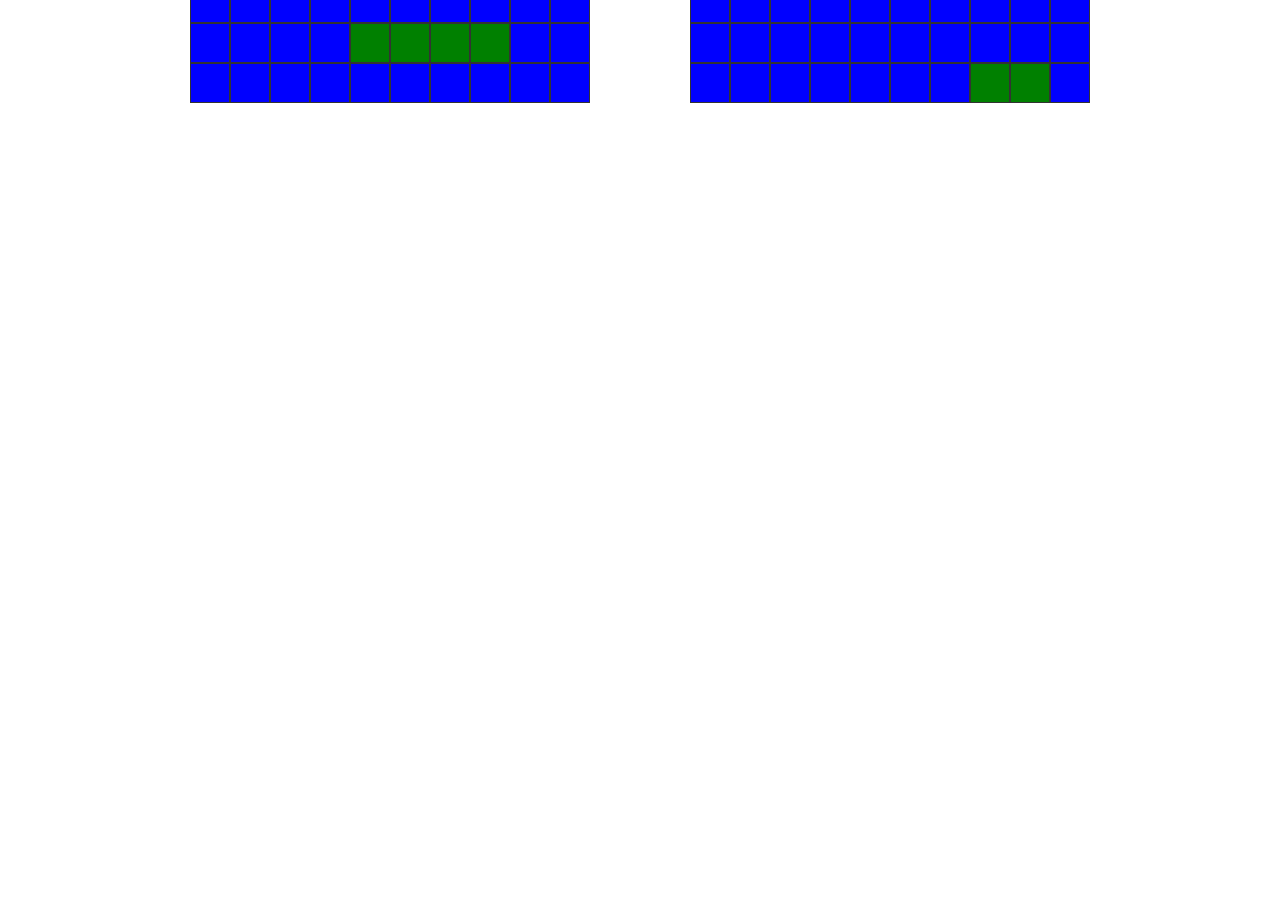
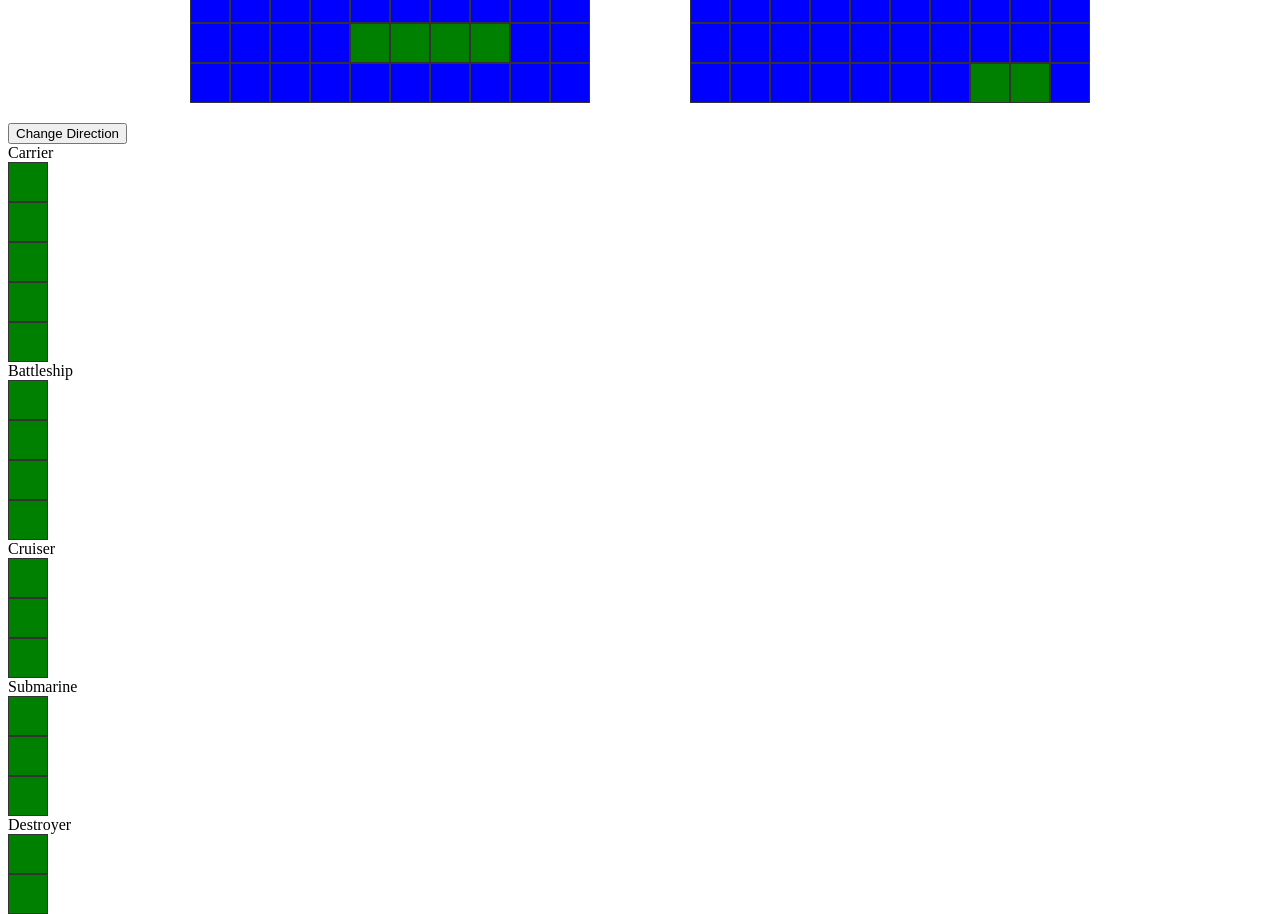
Before and after one commit to ValeriaBlagodatskaja/project-battleship, a website built with webpack: page src/index.html in a window 1280 px wide. Shown: the part 540-1454 px from the top of the page. Before the commit the page ends 800 px from the top, so only its background shows below. Built offline with nearby package versions, Linux system fonts and the light colour scheme.

Commit message:
added ships in html

```diff
--- a/src/eventListeners.js
+++ b/src/eventListeners.js
@@ -35,6 +35,8 @@ export default function setupEventListeners(playerBoard, aiBoard, player, ai) {
               updateMessage(aiAttackResult.message);
               if (aiAttackResult.allSunk) {
                 updateMessage(aiAttackResult.message);
+                const restartBtn = document.getElementById("restartBtn");
+                restartBtn.style.display = "block";
                 return;
               }
             }
--- a/src/index.html
+++ b/src/index.html
@@ -15,9 +15,54 @@
         <span class="playerBoard-name">Player's board</span>
         <div id="playerBoard" class="playerBoard"></div>
       </div>
+
       <div class="aiBoard-container">
         <span class="aiBoard-name">AI's board</span>
         <div id="aiBoard" class="aiBoard"></div>
+      </div>
+    </div>
+
+    <button id="directionBtn">Change Direction</button>
+    <div id="ships">
+      <div>Carrier</div>
+      <div
+        id="carrier"
+        class="ship"
+        data-ship-type="carrier"
+        data-ship-length="5"
+      >
+        <div class="board-cell ship"></div>
+        <div class="board-cell ship"></div>
+        <div class="board-cell ship"></div>
+        <div class="board-cell ship"></div>
+        <div class="board-cell ship"></div>
+      </div>
+
+      <div>Battleship</div>
+      <div class="ship" data-ship-type="battleship" data-ship-length="4">
+        <div class="board-cell ship"></div>
+        <div class="board-cell ship"></div>
+        <div class="board-cell ship"></div>
+        <div class="board-cell ship"></div>
+      </div>
+
+      <div>Cruiser</div>
+      <div class="ship" data-ship-type="cruiser" data-ship-length="3">
+        <div class="board-cell ship"></div>
+        <div class="board-cell ship"></div>
+        <div class="board-cell ship"></div>
+      </div>
+
+      <div>Submarine</div>
+      <div class="ship" data-ship-type="submarine" data-ship-length="3">
+        <div class="board-cell ship"></div>
+        <div class="board-cell ship"></div>
+        <div class="board-cell ship"></div>
+      </div>
+      <div>Destroyer</div>
+      <div class="ship" data-ship-type="destroyer" data-ship-length="2">
+        <div class="board-cell ship"></div>
+        <div class="board-cell ship"></div>
       </div>
     </div>
     <button id="restartBtn" class="restartBtn" style="display: none">
```
